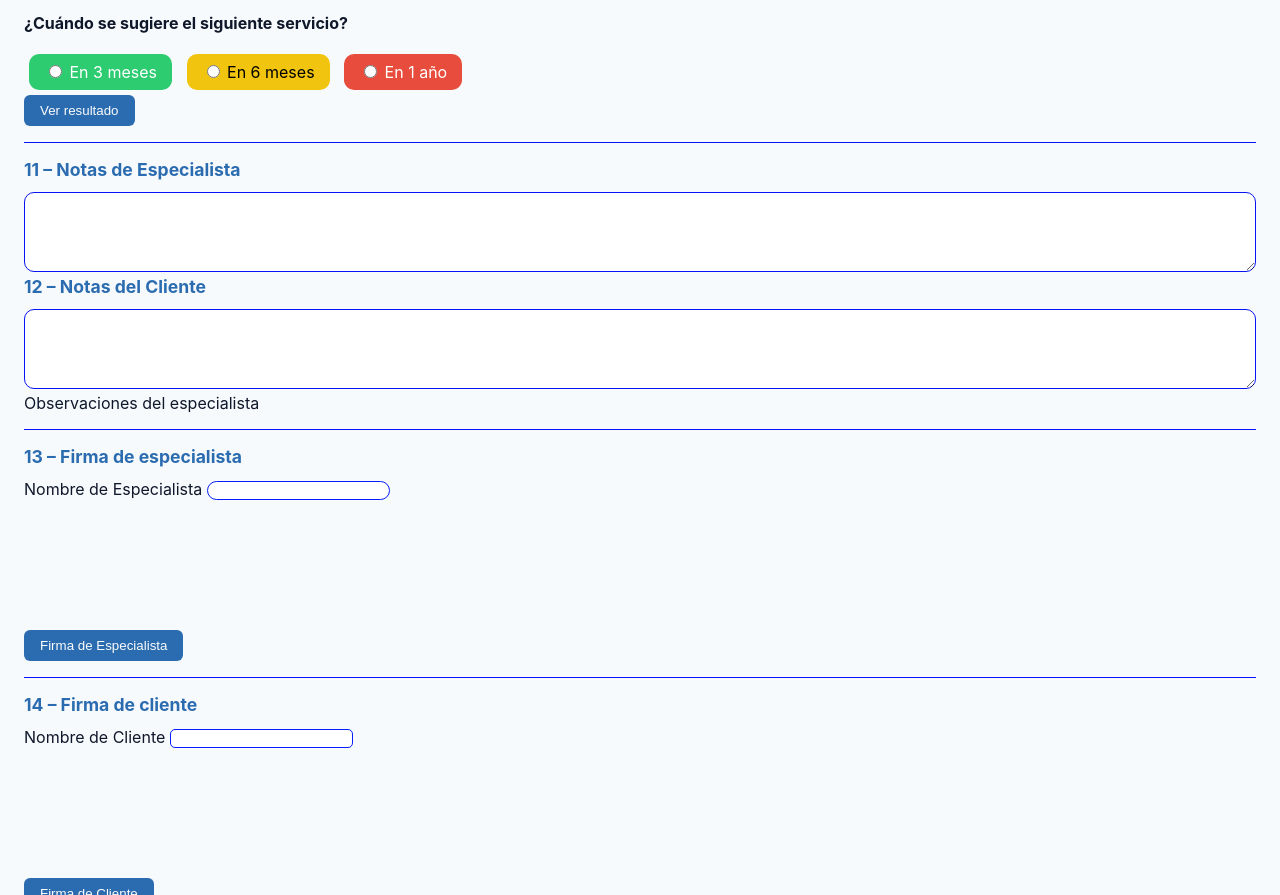
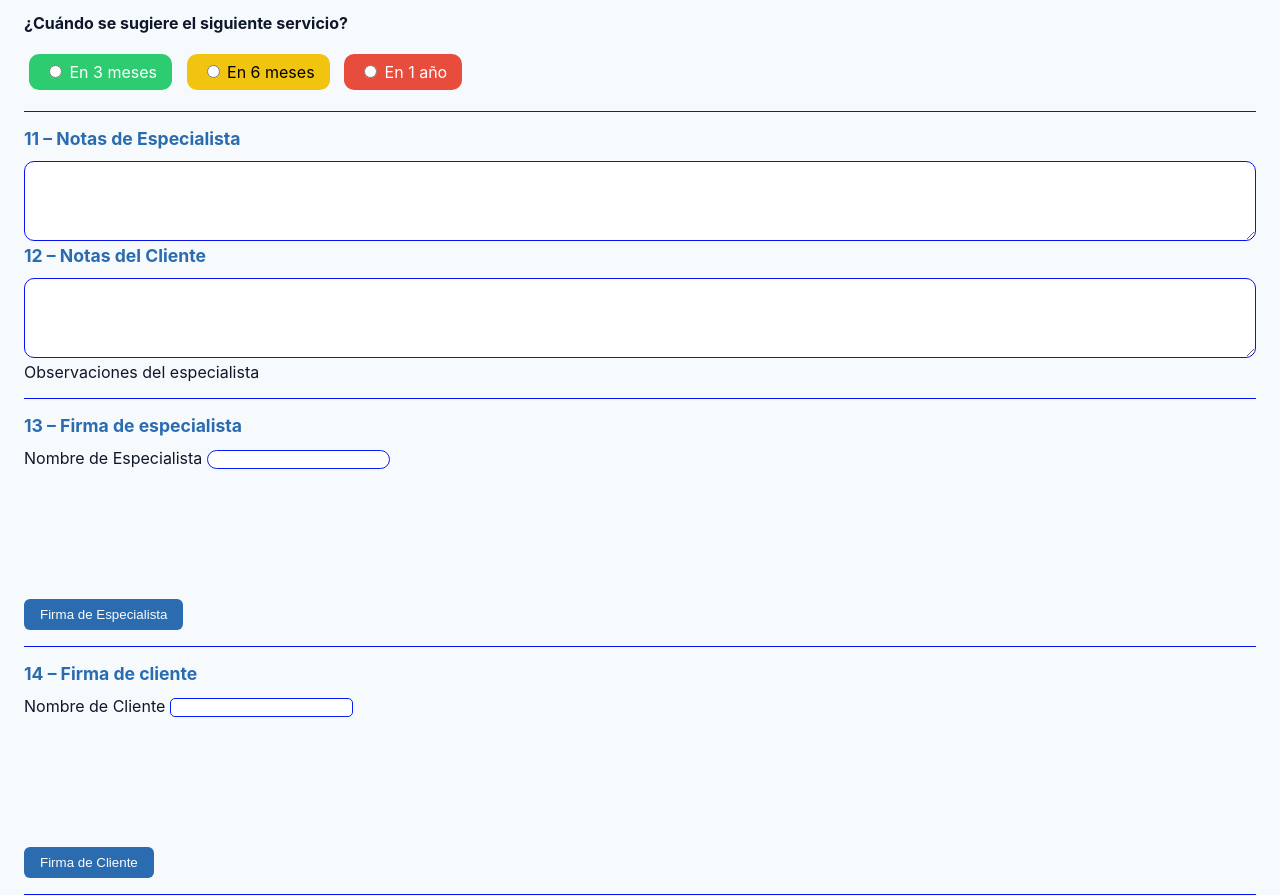
Before and after one commit to GF-2026/Start_on_Report, a plain HTML site: page index.html in a window 1280 px wide. Shown: the part 3729-4624 px from the top of the page. Drawn offline with Linux system fonts and the light colour scheme.

Commit message:
Update index.html

```diff
--- a/index.html
+++ b/index.html
@@ -341,7 +341,7 @@
 </div>
 
 <!-- Botón para probar el resultado -->
-<button type="button" onclick="verProximoServicio()">Ver resultado</button>
+<!--<button type="button" onclick="verProximoServicio()">Ver resultado</button>-->
 
 <p id="resultado_servicio"></p>
 
```
